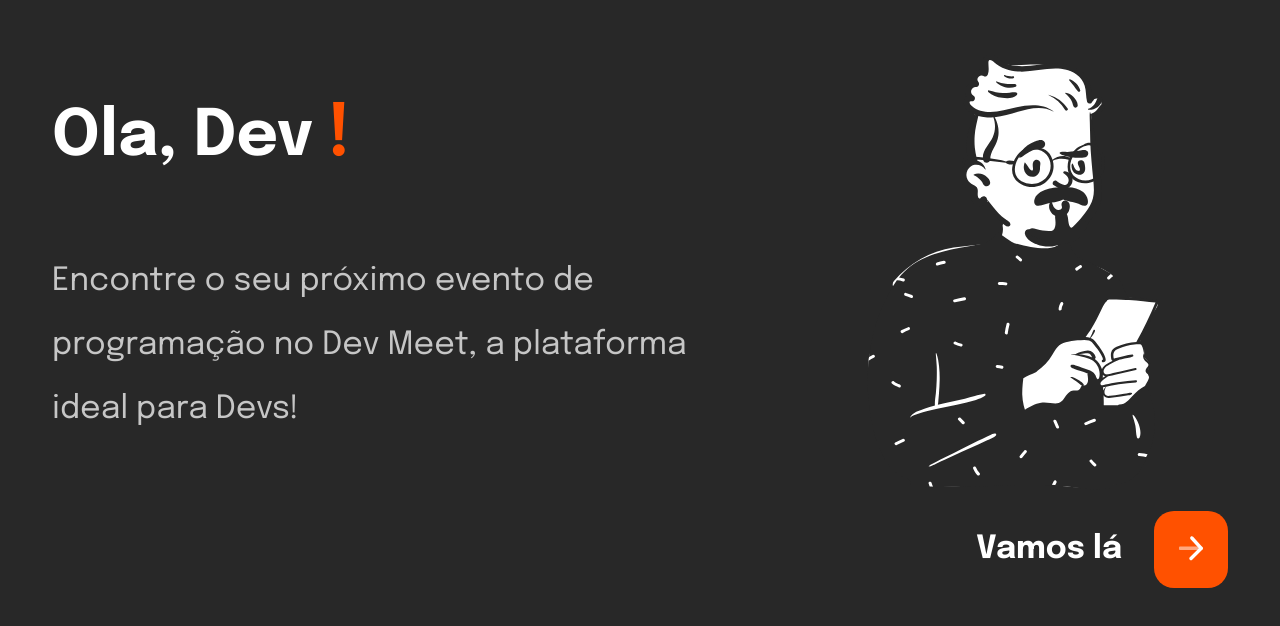
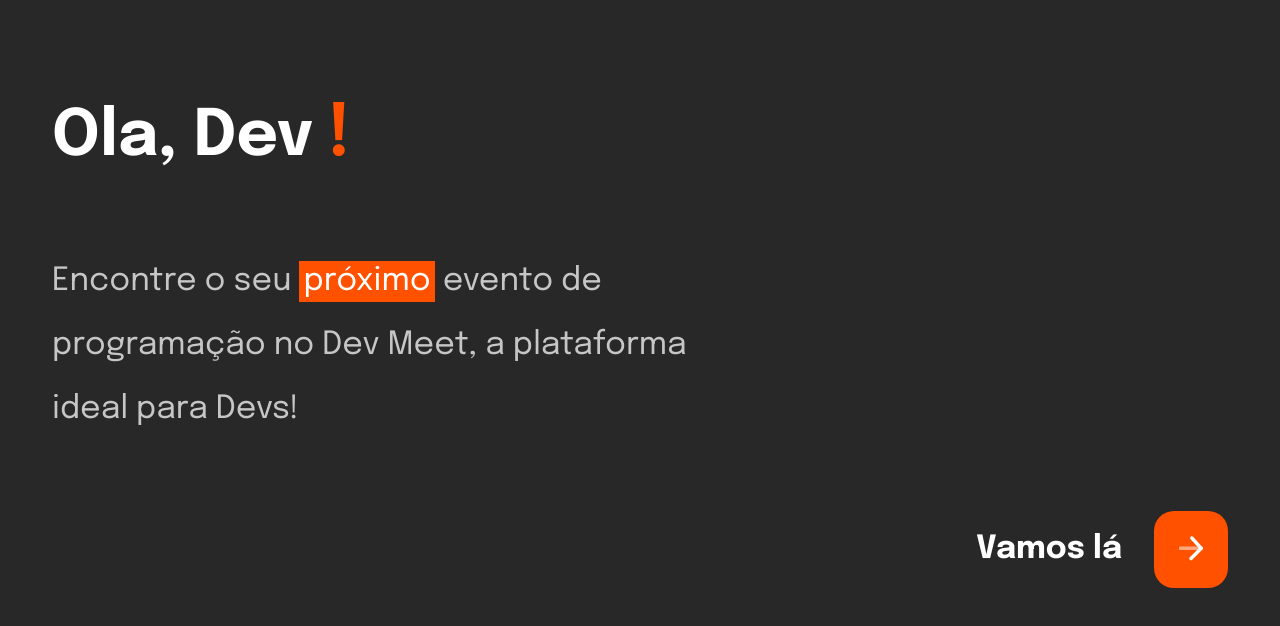
Before and after one commit to Clean-Software/web-ballerini-dev-meet, a Next.js app: page /Home in a window 1280 px wide. Shown: the part 128-754 px from the top of the page. Built offline with nearby package versions, Linux system fonts and the light colour scheme.

Commit message:
✨ feat: add breakpoints on greeting page

```diff
--- a/src/pages/Home/styles.ts
+++ b/src/pages/Home/styles.ts
@@ -42,6 +42,12 @@ const ContentTitle = styled.div`
     word-wrap: break-word;
   }
 
+  p > span {
+    background-color: ${(props) => props.theme.palette.primary.orange};
+    color: ${(props) => props.theme.palette.primary.white};
+    padding: 0.25rem;
+  }
+
   @media (max-width: ${(props) => props.theme.breakpoints.md}) {
     gap: 1rem;
     flex: 0;
@@ -66,6 +72,9 @@ const Content = styled.div`
   @media (max-width: ${(props) => props.theme.breakpoints.md}) {
     width: 300px;
   }
+  @media (max-height: ${(props) => props.theme.breakpoints.md}) {
+    display: none;
+  }
 `;
 
 const Next = styled.div`
@@ -79,12 +88,14 @@ const Next = styled.div`
   align-items: center;
   gap: 2rem;
 
-  @media only screen and (max-height: 740px) {
-    bottom: 1rem;
-  }
   @media (max-width: ${(props) => props.theme.breakpoints.md}) {
     position: relative;
     margin-top: 2rem;
+    bottom: 1rem;
+
+    p {
+      display: none;
+    }
   }
 `;
 
```
